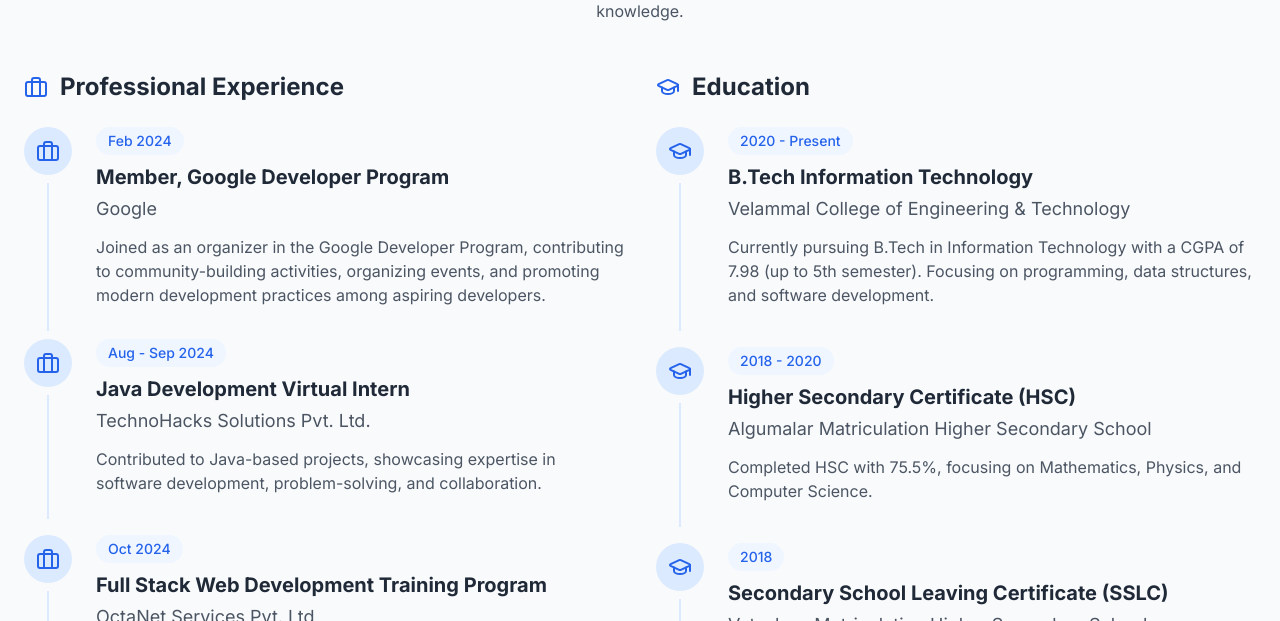
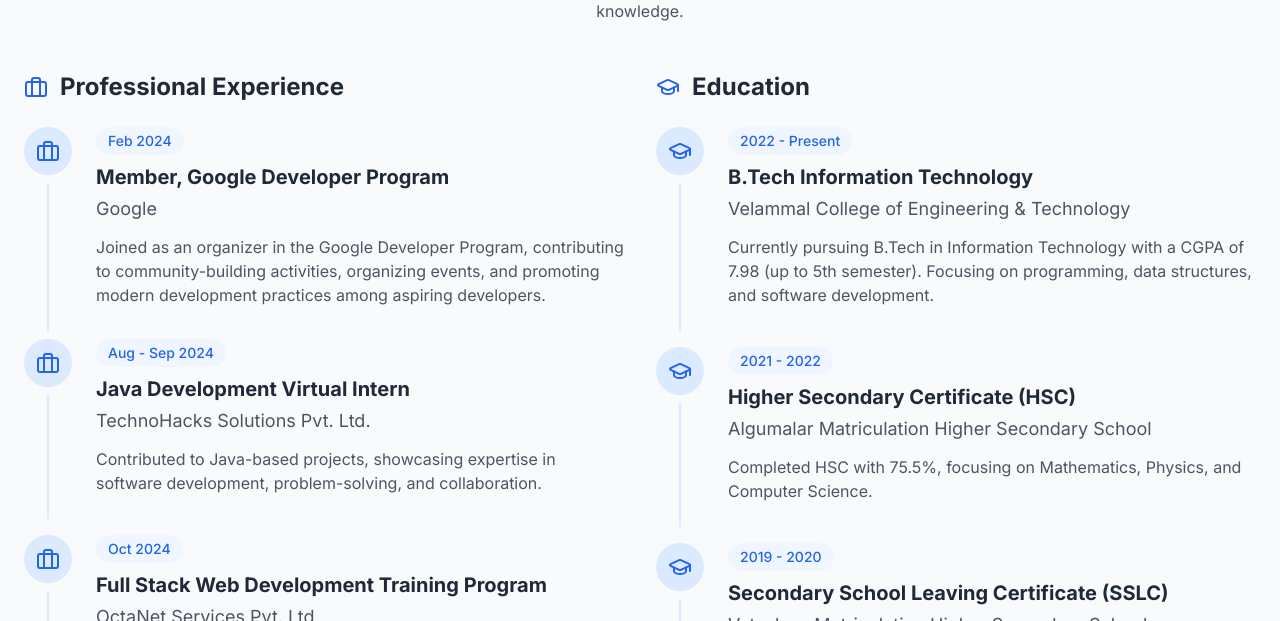
Before and after one commit to MohamedSilar/silar_portfolio, a React (Vite) app: page / in a window 1280 px wide. Shown: the part 3740-4361 px from the top of the page. Built offline with nearby package versions, Linux system fonts and the light colour scheme.

Commit message:
Update Experience.tsx

```diff
--- a/src/components/Experience.tsx
+++ b/src/components/Experience.tsx
@@ -110,7 +110,7 @@ const Experience: React.FC = () => {
 
             <div className="space-y-2">
               <ExperienceItem
-                date="2020 - Present"
+                date="2022 - Present"
                 title="B.Tech Information Technology"
                 organization="Velammal College of Engineering & Technology"
                 description="Currently pursuing B.Tech in Information Technology with a CGPA of 7.98 (up to 5th semester). Focusing on programming, data structures, and software development."
@@ -118,7 +118,7 @@ const Experience: React.FC = () => {
               />
 
               <ExperienceItem
-                date="2018 - 2020"
+                date="2021 - 2022"
                 title="Higher Secondary Certificate (HSC)"
                 organization="Algumalar Matriculation Higher Secondary School"
                 description="Completed HSC with 75.5%, focusing on Mathematics, Physics, and Computer Science."
@@ -126,7 +126,7 @@ const Experience: React.FC = () => {
               />
 
               <ExperienceItem
-                date="2018"
+                date="2019 - 2020"
                 title="Secondary School Leaving Certificate (SSLC)"
                 organization="Vatsalaya Matriculation Higher Secondary School"
                 description="Completed SSLC with 75.0%, developing a strong foundation in mathematics and science."
```
